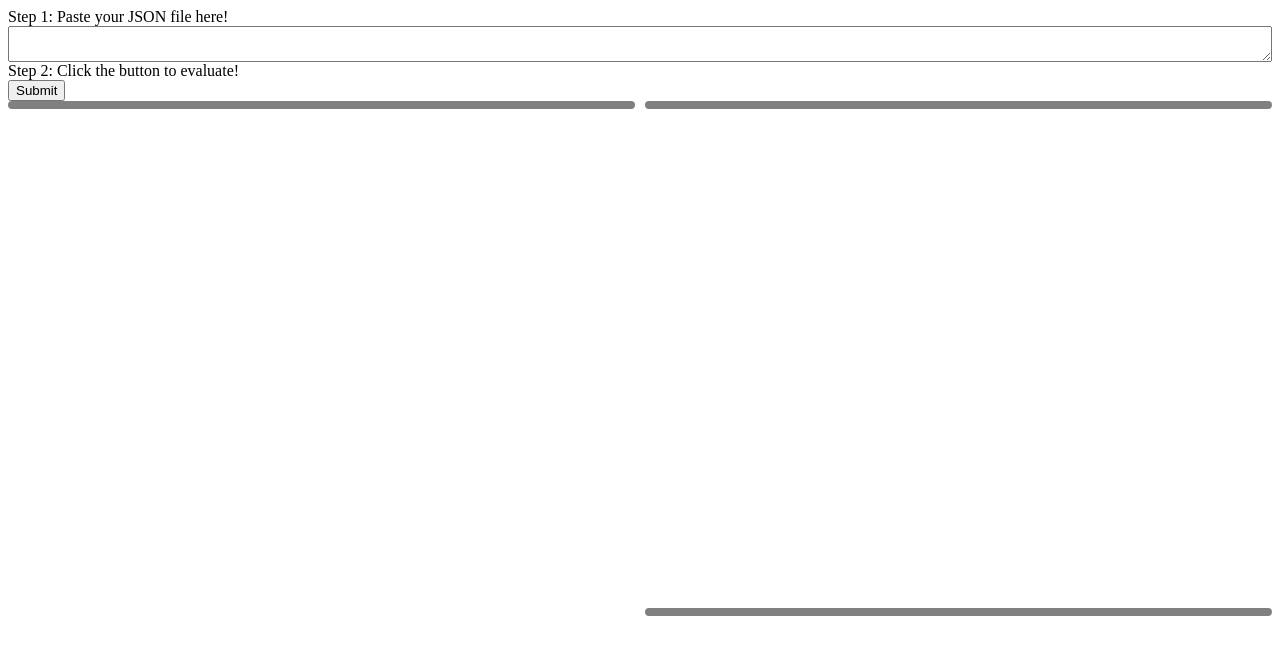
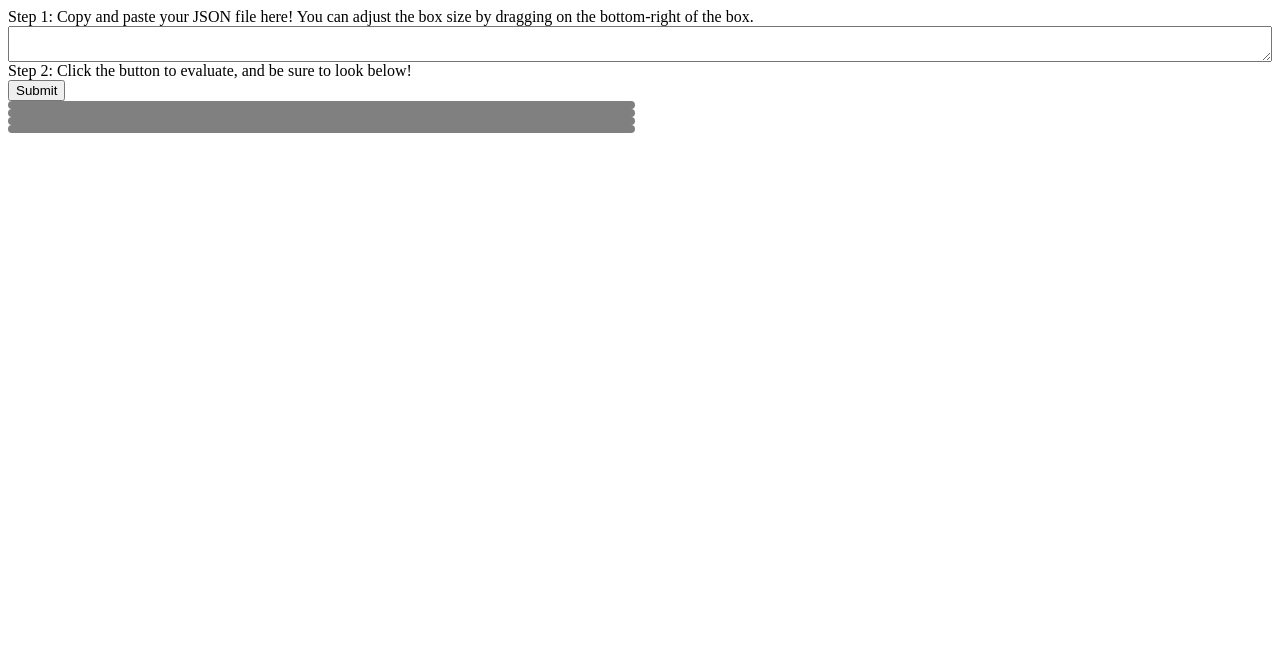
Before and after one commit to jpangeles16/hesperian_work_repo, a plain HTML site: page index.html in a window 1280 px wide. Shown: the top 654 px of the page. Drawn offline with Linux system fonts and the light colour scheme.

Commit message:
More UI changes

```diff
--- a/index.html
+++ b/index.html
@@ -8,9 +8,9 @@
 	<link rel="stylesheet" type="text/css" href="styles.css">
 </head>
 <body style="position: relative;">
-	<div>Step 1: Paste your JSON file here!</div>
+	<div>Step 1: Copy and paste your JSON file here! You can adjust the box size by dragging on the bottom-right of the box.</div>
 	<textarea id="textarea"> </textarea>
-	<div>Step 2: Click the button to evaluate!</div>
+	<div>Step 2: Click the button to evaluate, and be sure to look below! </div>
 	<!-- <input type=file id="fileInput"> -->
 	<button type="button" id="submit-button">Submit</button>
 	<div id="displayContentsContainer"></div>
--- a/styles.css
+++ b/styles.css
@@ -10,7 +10,7 @@ readable.
  #displayRecommendations,
  #displayContraceptiveIssuesContainer,
  #displayhealthissuescontainer {
-	position: absolute;
+	position: relative;
 	width: 49%;
 	margin: 0px;
 	border: 4px solid gray;
@@ -27,11 +27,11 @@ readable.
 
 #displayContraceptiveIssuesContainer {
 	right: 0%;
-	top: 600px;
+	top: auto;
 }
 
 #displayhealthissuescontainer {
-	top: 3050px;
+	top: auto;
 }
 
 #textarea {
```
